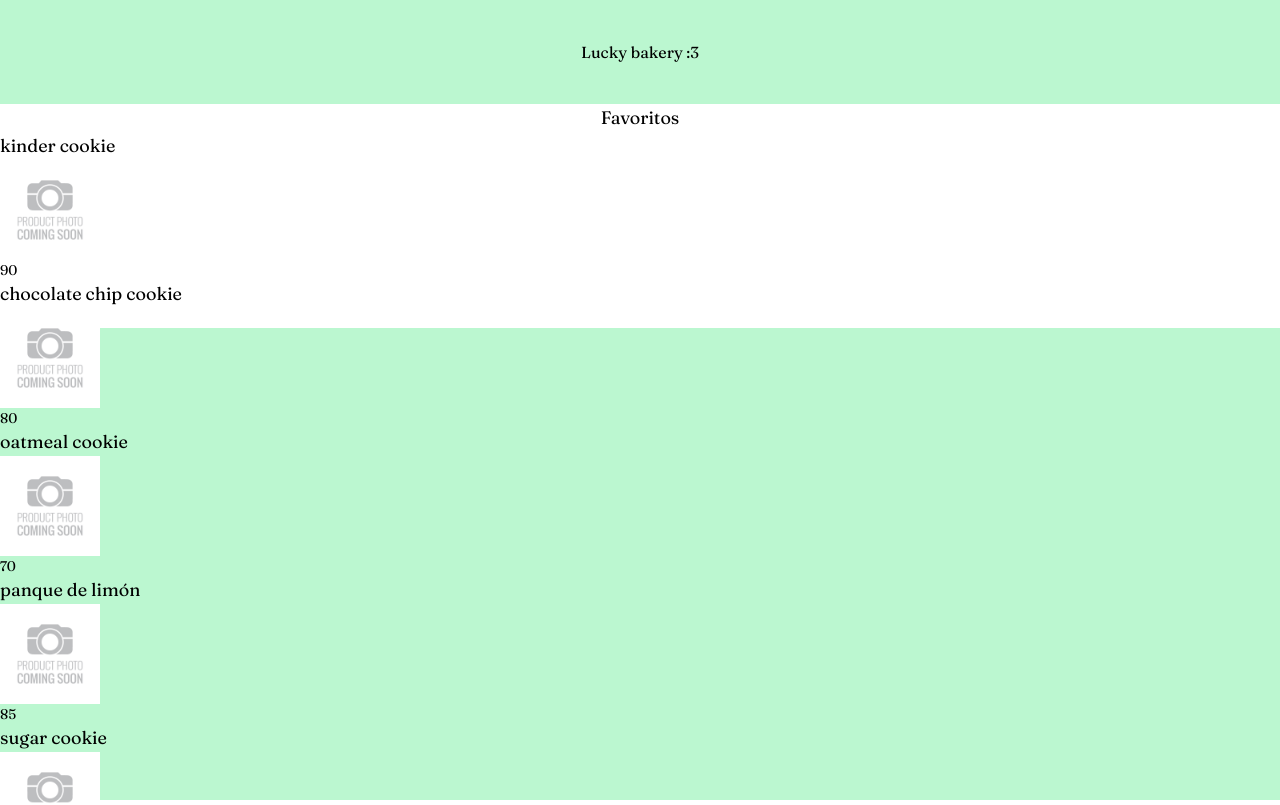
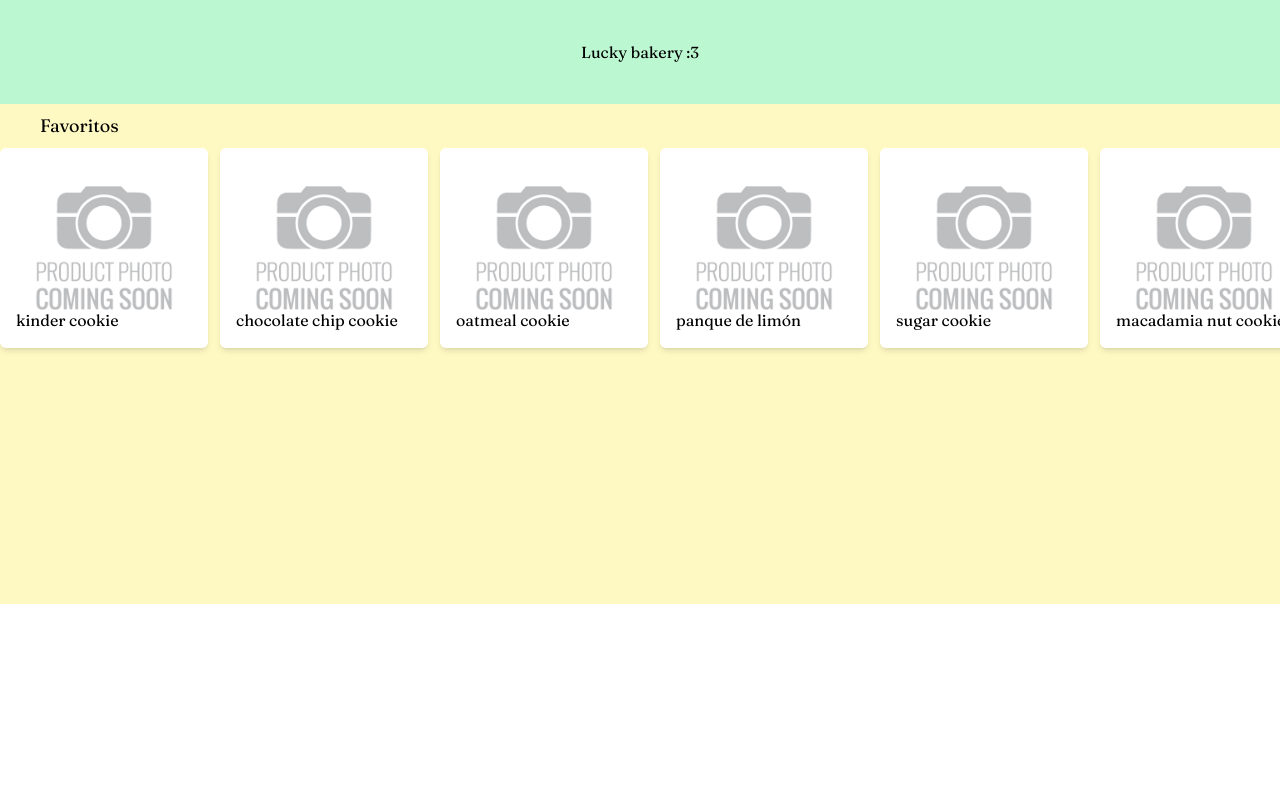
Before and after one commit to Ivan9485/Lucky, a Next.js app in the folder front/: page / in a window 1280 px wide. Shown: the top 805 px of the page. Built offline with nearby package versions, Linux system fonts and the light colour scheme.

Commit message:
Favorite section added

```diff
--- /dev/null
+++ b/front/src/app/components/FavoriteCard.tsx
@@ -0,0 +1,20 @@
+import { ProductInterface } from "../utils/inventory.interface"
+import Image from "next/image"
+interface FavoriteCardProps {
+  index: number,
+  product: ProductInterface
+}
+const FavoriteCard:React.FC<FavoriteCardProps>  = ({product,index}) => {
+
+
+  return (
+
+       <div key={index} className="flex flex-col content-center rounded-md shadow-md bg-white h-[200px] min-w-52 relative">
+              <Image src={product.image} alt={product.ImgAltText || 'Product Image'} width={400} height={400} className="w-full h-full object-cover absolute rounded-lg"/>
+              <p className="text-center absolute bottom-0 m-4">{product.name}</p>
+
+            </div>
+  )
+}
+
+export default FavoriteCard
--- a/front/src/app/components/Menu.tsx
+++ b/front/src/app/components/Menu.tsx
@@ -1,29 +1,25 @@
-import {inventory} from "@/app/data/inventory.json"
+import inventory from "@/app/data/inventory.json"
+import { ProductInterface } from "../utils/inventory.interface"
 import Image from "next/image"
+import FavoriteCard from "./FavoriteCard"
 
 // componente
 
 const Menu = () => {
   return (
-    <div className=" w-full h-56 bg-white ">
+    <div className=" w-full h-screen bg-white ">
       {/* Favorites Section */}
-      <div className=" flex flex-col">
+      <div className="h-[500px] bg-yellow-100 flex flex-col">
         {/* Title */}
-        <div className="text-lg text-center"> Favoritos </div>
+        <div className="text-lg text-left ml-10 my-2"> Favoritos </div>
         {/* Grid */}
-        <div className="grid-flow-row">
-        {
-          inventory.map((item, index)=>{
-            return (
-              <div key={index}>
-                <div className="text-lg">{item.name}</div>
-                <Image src={item.image} width={100}
-      height={100} alt=""/>
-                <div className="text-sm">{item.price}</div>
-              </div>
-            )
-          })
-        }
+        <div className="flex w-full h-full overflow-x-auto whitespace-nowrap gap-3 flex-row">
+        {inventory.inventory.map((product: ProductInterface, index: number) => (
+            <FavoriteCard key={index} product={product}/>
+          ))}
+
+
+
         </div>
       </div>
       {/* Whole menu Section*/}
```
